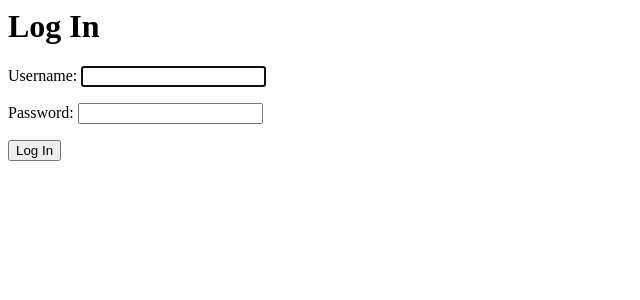
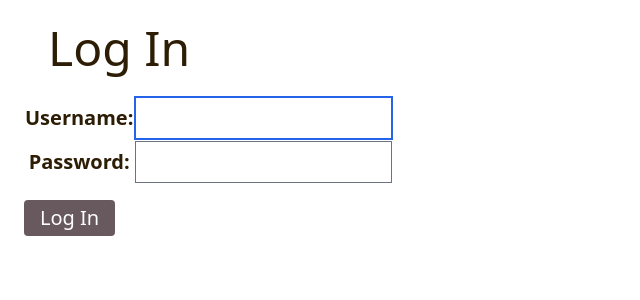
Before and after one commit to laurencmendoza/my-closet-tracker, a Django app: page /accounts/login/ in a window 1280 px wide. Shown: the top 300 px of the page, without its empty margins (0-640 px from the left). Run offline with Django 4.2, Linux system fonts and the light colour scheme; style sheets or scripts are compiled from the project's sources; some libraries are stand-ins or nearby versions.

Commit message:
edit login and signup style

```diff
--- a/main_app/templates/registration/login.html
+++ b/main_app/templates/registration/login.html
@@ -1,9 +1,23 @@
-<h1>Log In</h1>
+{% load static tailwind_tags %}
+<!DOCTYPE html>
+<html lang="en">
+<head>
+    <meta charset="UTF-8">
+    <meta name="viewport" content="width=device-width, initial-scale=1.0">
+    {% tailwind_css %}
+    <title>Log In</title>
+</head>
+<body class="m-6">
+    <h1 class="text-darkbrown text-5xl m-6">Log In</h1>
 
-<!-- Add the login form -->
-<form method="POST" action="{% url 'login' %}">
-    {% csrf_token %}
-    {{ form.as_p }}
-    <input type="hidden" name="next" value="{{ next }}">
-    <button type="submit" class="btn">Log In</button>
-</form>
+    <!-- Add the login form -->
+    <form method="POST" action="{% url 'login' %}" class="text-darkbrown text-xl">
+        {% csrf_token %}
+        <table class="text-darkbrown text-xl my-4">
+            {{form.as_table}}
+        </table>
+        <input type="hidden" name="next" value="{{ next }}">
+        <button type="submit" class="bg-brown py-1 px-4 text-white rounded hover:bg-darkbrown">Log In</button>
+    </form>
+</body>
+</html>
--- a/main_app/templates/registration/signup.html
+++ b/main_app/templates/registration/signup.html
@@ -8,7 +8,9 @@
 
 <form method="POST" action="{% url 'signup' %}" class="m-6">
     {% csrf_token %}
-    {{ form.as_p }}
+    <table class="py-2">
+        {{ form.as_table }}
+    </table>
     <input type="submit" class="bg-brown mt-6 hover:bg-darkbrown text-white w-[140px] h-[40px] rounded-md" value="Sign Up">
 </form>
 
```
